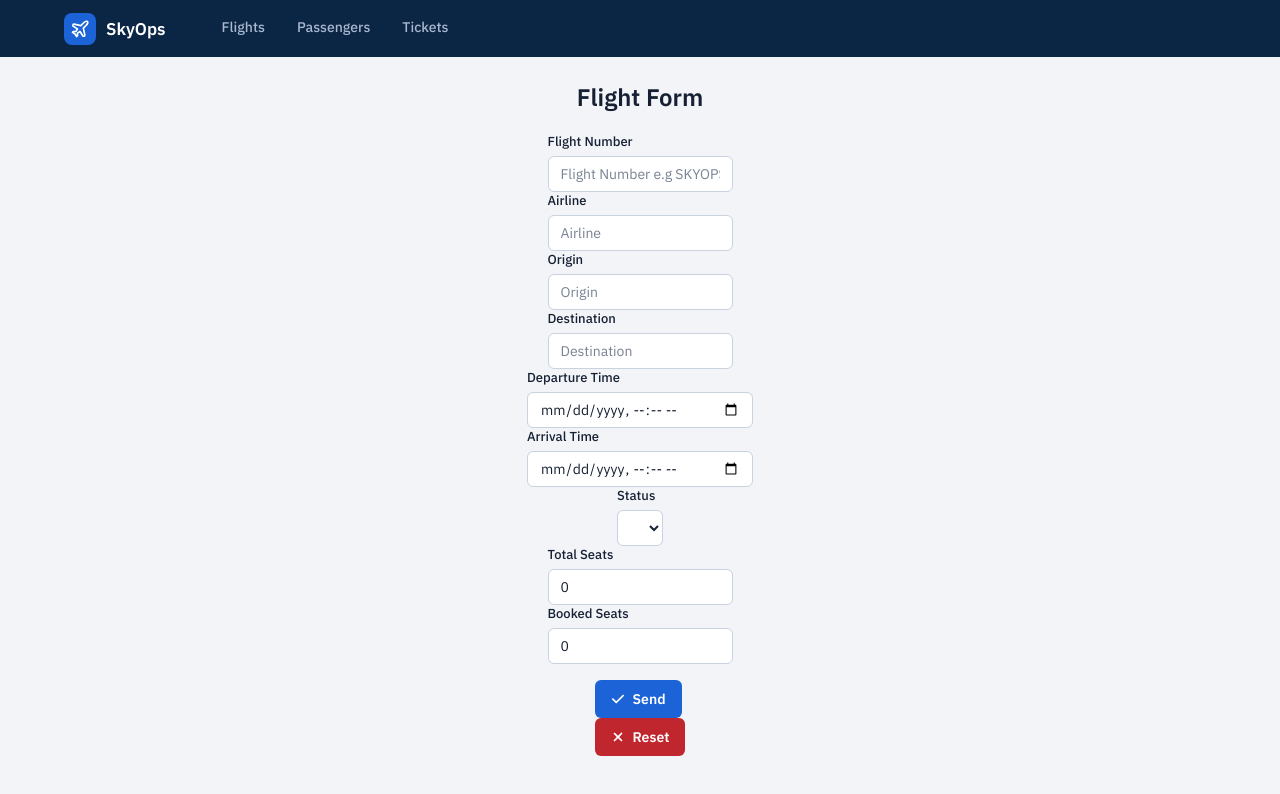
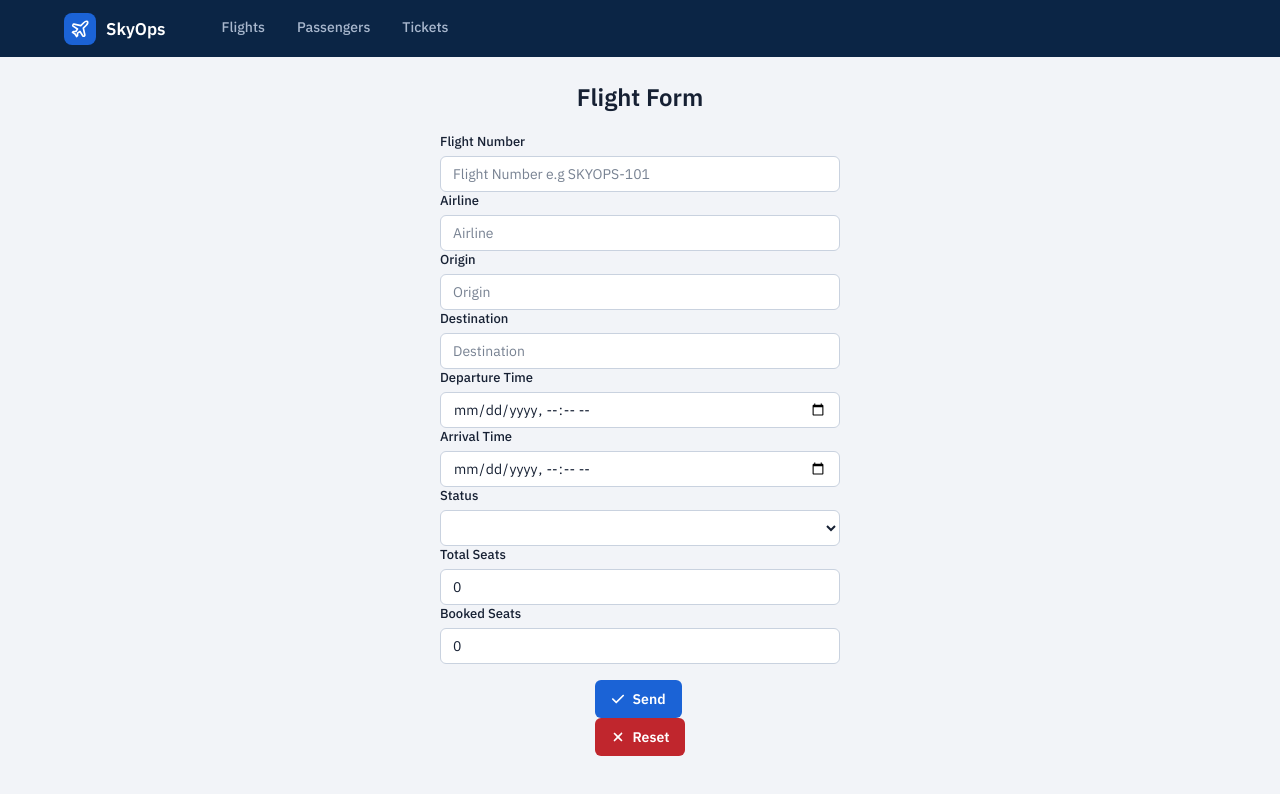
Before and after one commit to Adam-hash-a11y/skyops-forms, a React (Vite) app: page /flight in a window 1280 px wide. Shown: the top 794 px of the page. Built offline with nearby package versions, Linux system fonts and the light colour scheme.

Commit message:
refactor: render error message inside form input

```diff
--- a/src/components/shared/formInput/FlightFormInput.tsx
+++ b/src/components/shared/formInput/FlightFormInput.tsx
@@ -1,5 +1,6 @@
-import { FormType } from "../../flightForm/types";
 import styled from "styled-components";
+import { FormInputError } from "../formInputError/FormInputError";
+import type { FormType } from "../flightFormModal/types";
 
 interface Props {
   name: string;
@@ -33,6 +34,8 @@ const Field = styled.div`
   display: flex;
   flex-direction: column;
   gap: 6px;
+  width: 100%;
+  flex: 1;
 `;
 
 const StyledLabel = styled.label`
@@ -68,10 +71,10 @@ const StyledInput = styled.input<{ $error: boolean }>`
   }
 `;
 
-const StyledSelect = styled.select<{ $error: boolean }>`
+const StyledSelect = styled.select`
   ${baseInputStyles}
-  border: 1px solid ${(p) => (p.$error ? "#c0262d" : "#c9d2df")};
-  background: ${(p) => (p.$error ? "#fff8f8" : "#fff")};
+  border: 1px solid #c9d2df;
+  background: #fff;
 `;
 
 const HintBox = styled.span`
@@ -102,7 +105,6 @@ export const FormInput: React.FunctionComponent<Props> = ({
 
       {type === "select" ? (
         <StyledSelect
-          $error={hasError}
           name={name}
           value={value}
           onChange={handleChange}
@@ -128,7 +130,11 @@ export const FormInput: React.FunctionComponent<Props> = ({
         />
       )}
 
-      {hint && !hasError && <HintBox>{hint}</HintBox>}
+      {touched && error ? (
+        <FormInputError message={error} />
+      ) : (
+        hint && <HintBox>{hint}</HintBox>
+      )}
     </Field>
   );
 };
```
